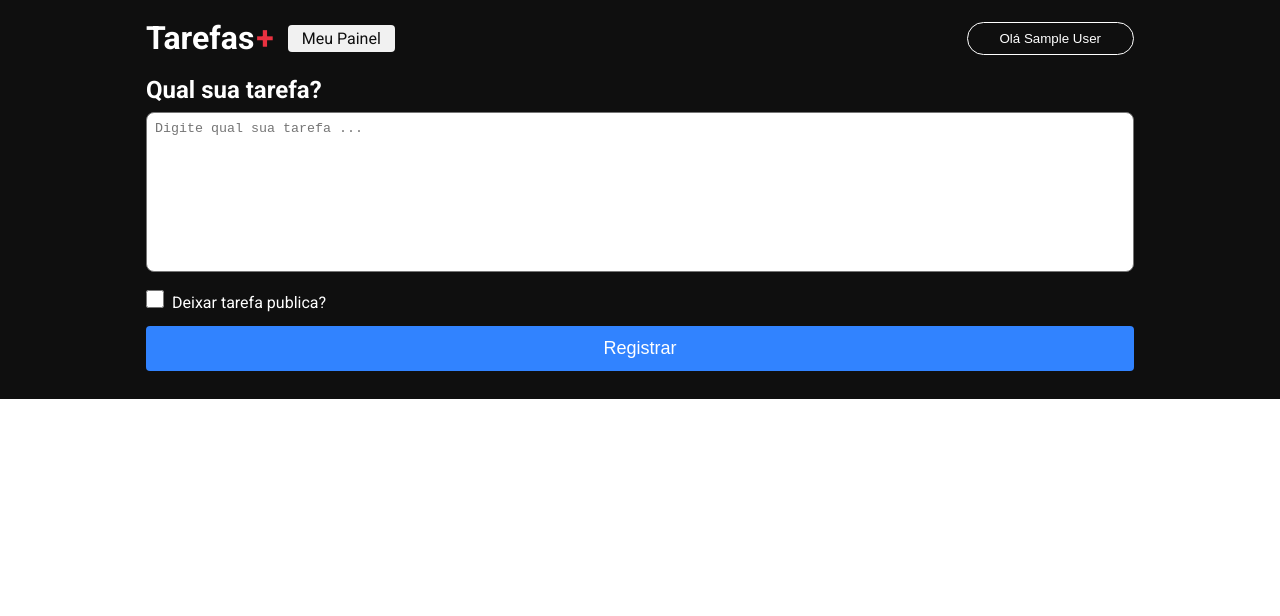
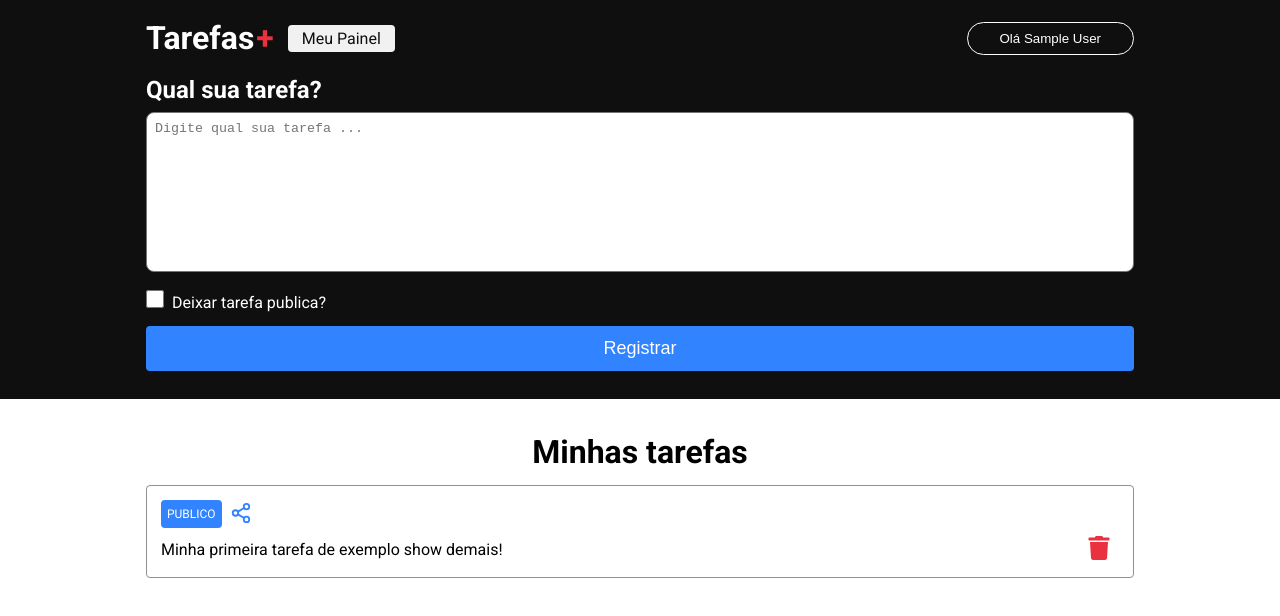
Before and after one commit to Tiago099/projeto-lista-taferas, a Next.js app: page /dashboard in a window 1280 px wide. Shown: the top 616 px of the page. Built offline with nearby package versions, Linux system fonts and the light colour scheme; no server answers; sample sign-in values are in the browser's storage.

Commit message:
Criando dashboard pt2

```diff
--- a/package.json
+++ b/package.json
@@ -16,6 +16,7 @@
     "next-auth": "^4.20.1",
     "react": "18.2.0",
     "react-dom": "18.2.0",
+    "react-icons": "^4.8.0",
     "typescript": "4.9.5"
   }
 }
--- a/src/pages/dashboard/index.tsx
+++ b/src/pages/dashboard/index.tsx
@@ -2,6 +2,8 @@
 import Head from "next/head";
 import { GetServerSideProps } from "next";
 import { Textarea } from "../../components/textarea";
+import { FiShare2 } from "react-icons/fi";
+import { FaTrash} from "react-icons/fa";
 
 import { getSession } from "next-auth/react";
 
@@ -28,10 +30,31 @@
                     </form>
                  </div>
                </section>
+
+               <section className={ styles.taskContainer}>
+                <h1>Minhas tarefas</h1>
+
+                <article className={styles.task}>
+                    <div className={styles.tagContainer}>
+                        <label className={styles.tag}>PUBLICO</label>
+                        <button className={styles.shareButton}>
+                            <FiShare2 size={22} color="#3183ff"/>
+                        </button>
+                    </div>
+
+                    <div className={styles.taskContent}>
+                        <p>Minha primeira tarefa de exemplo show demais!</p>
+                        <button className={styles.trashButton}>
+                            <FaTrash size={24} color="#ea3140"/>
+                        </button>
+                    </div>
+                </article>
+               </section>
             </main>
         </div>
     )
 }
+
 
 export const getServerSideProps: GetServerSideProps = async ({ req }) =>{
     const session = await getSession({ req });
--- a/src/pages/dashboard/styles.module.css
+++ b/src/pages/dashboard/styles.module.css
@@ -48,3 +48,75 @@
     font-size:  18px;
 
 }
+
+.taskContainer {
+    margin:  34px auto 0 auto;
+    padding: 0 18px;
+    width: 100%;
+    max-width: 1024px;
+    display: flex;
+    flex-direction: column;
+}
+
+.taskContainer a {
+    text-decoration:  none;
+    color: #0f0f0f
+}
+
+.taskContainer h1 {
+    text-align: center;
+    font-size: 32px;
+    margin-bottom: 14px;
+}
+
+.task {
+    margin-bottom: 14px;
+    line-height: 150%;
+    display: flex;
+    flex-direction: column;
+    align-items: flex-start;
+    border: 1.5px solid #909090;
+    border-radius: 4px;
+    padding: 14px;
+}
+
+.tagContainer{
+    display: flex;
+    align-items: center;
+    justify-content: center;
+    margin-bottom: 8px;
+}
+
+.tag {
+    background-color: #3183ff;
+    padding:  2px 6px;
+    color: #fff;
+    border-radius: 4px;
+    font-size: 12px;
+}
+
+.shareButton {
+    background: transparent;
+    border:  0;
+    margin:  0 8px;
+    cursor: pointer;
+
+}
+
+.taskContent {
+    display: flex;
+    align-items: center;
+    justify-content: space-between;
+    width: 100%;
+}
+
+.taskContent {
+    white-space: pre-wrap;
+}
+
+.trashButton {
+    cursor: pointer;
+    background: transparent;
+    border: 0;
+    margin: 0 8px;
+}
```
Also changed, not shown: 1 other file (tests, documents, lock files or other folders).
